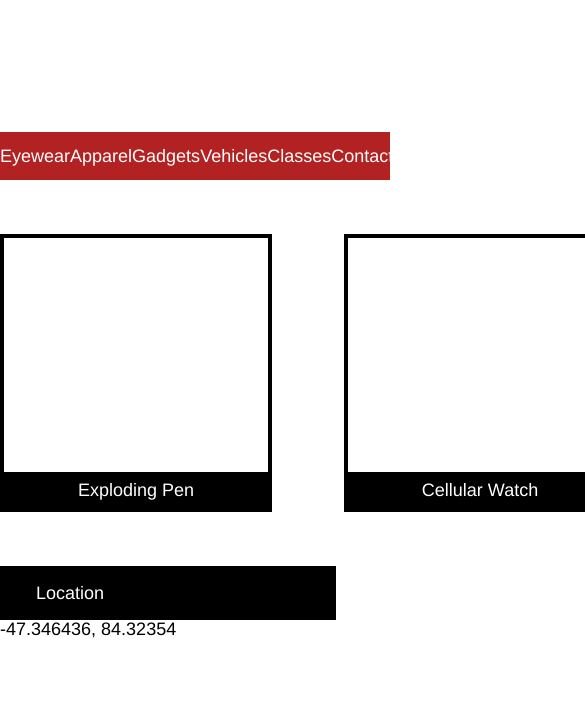
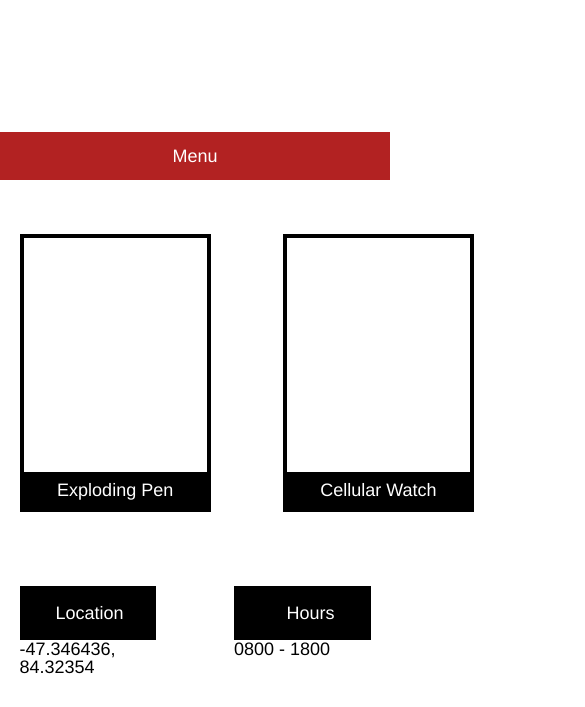
Before and after one commit to zmcewen/secretagent, a plain HTML site: page index.html in a window 390 px wide. Shown: the part 366-1073 px from the top of the page, 585 px wide, since content can reach past the window. Drawn offline with Linux system fonts and the light colour scheme.

Commit message:
CSS adjusted for tablet

```diff
--- a/index.html
+++ b/index.html
@@ -32,6 +32,11 @@
           <span>Classes</span>
           <span>Contact</span>
         </nav>
+        <div class="menu">
+          <ul>
+            <li>Menu</li>
+          </ul>
+        </div>
       </div>
     </header>
     <div class="items">
--- a/resources/css/style.css
+++ b/resources/css/style.css
@@ -76,7 +76,6 @@ h3 {
     height: 48px;
     display: flex;
     flex-grow: 1;
-    flex-grow: 1;
 }
 nav {
   width: 960px;
@@ -85,6 +84,9 @@ nav {
   align-items: center;
   color: white;
   margin: auto;
+}
+.menu {
+  display: none;
 }
 .items {
   width: 960px;
@@ -192,3 +194,45 @@ footer span{
   align-items: center;
   margin: auto;
 }
+@media only screen and (max-width:1024px) {
+nav {
+  display: none;
+}
+.menu {
+  background-color: firebrick;
+  width: 100%;
+  height: 48px;
+  display: flex;
+  flex-shrink: 1;
+  justify-content: center;
+  align-items: center;
+  color: white;
+}
+.items {
+  width: 100%;
+}
+.boxes {
+  width: 47%;
+  flex-shrink: 1;
+}
+.boxes.right {
+  display: none;
+}
+.boxes.middle{
+  margin-right: 5%;
+}
+.boxes.left {
+  margin-left: 5%;
+  }
+}
+.buttons {
+  width: 100%;
+}
+.section {
+  margin: 5%;
+  width: 35%;
+}
+footer span {
+  margin-left: 5%;
+}
+}
```
